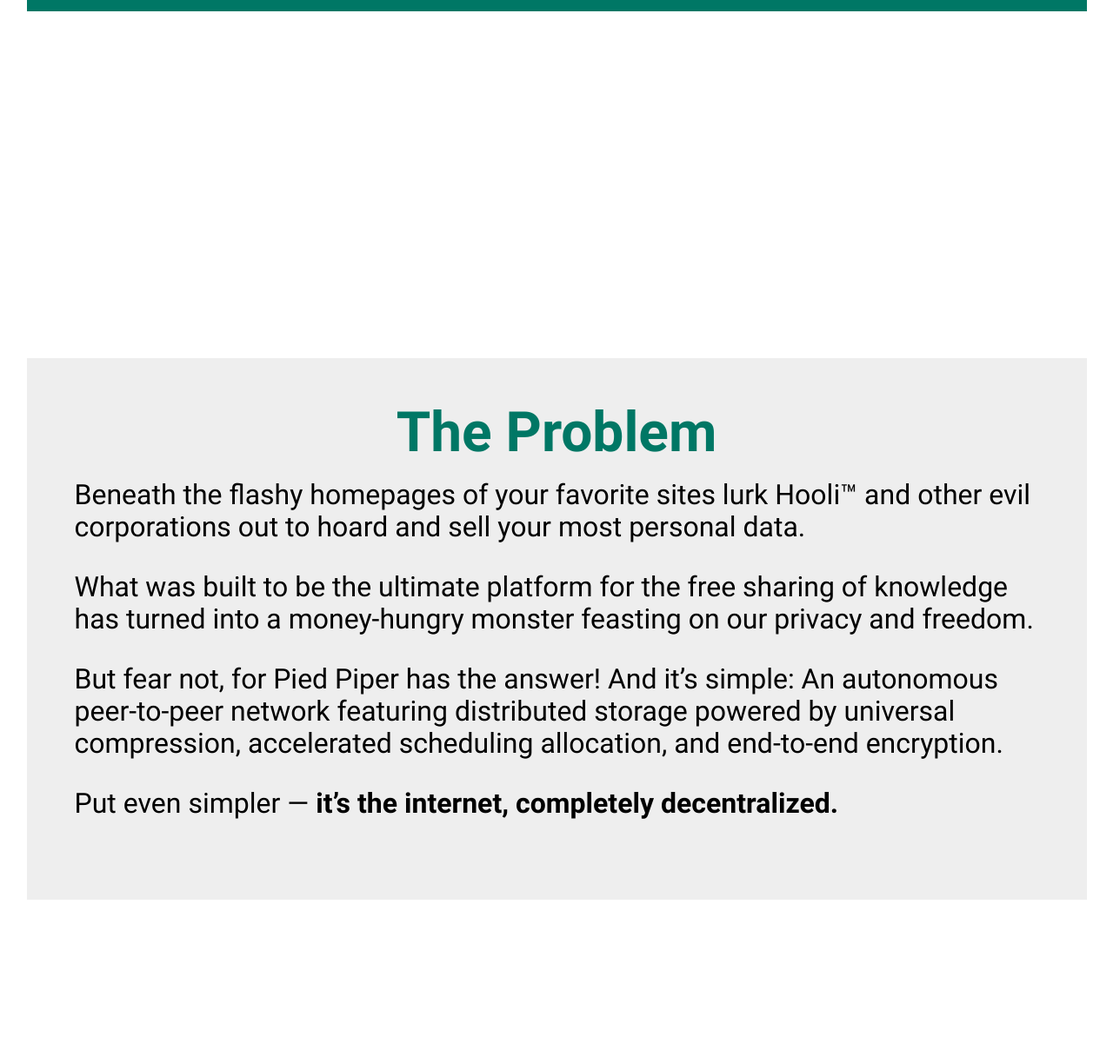
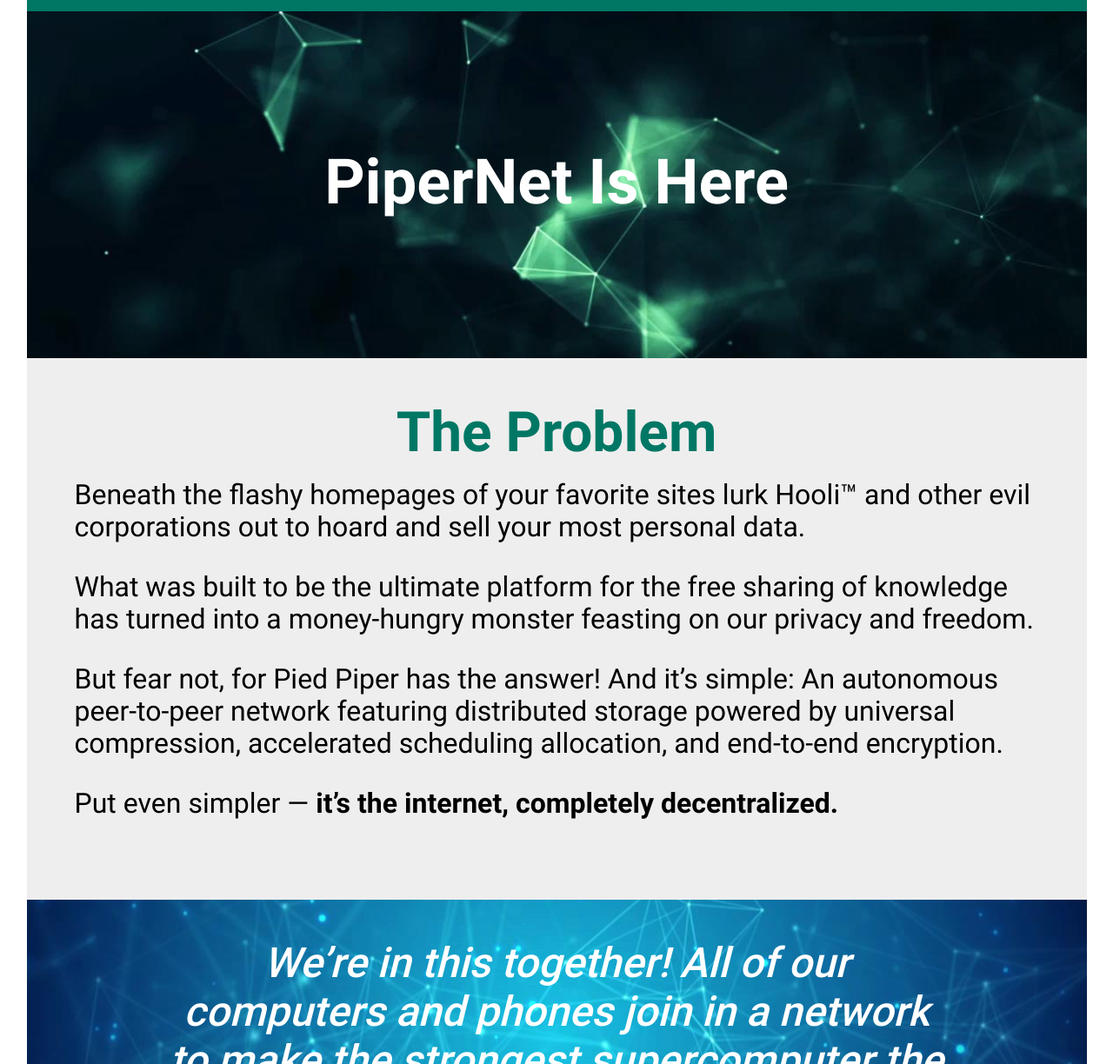
Before and after one commit to fuzioN95/websitetest, a plain HTML site: page index.html in a window 1280 px wide. Shown: the part 76-1300 px from the top of the page at 87% size. Drawn offline with Linux system fonts and the light colour scheme.

Commit message:
Update styles.css

```diff
--- a/styles.css
+++ b/styles.css
@@ -119,7 +119,7 @@ img {
 
 /* intro styles start*/
 .intro {
-  background: url(/images/image.png) no-repeat center;
+  background: url(image.png) no-repeat center;
   background-size: auto;
   max-width: 1219px;
   margin: 0 auto;
@@ -167,7 +167,7 @@ img {
 .super {
   margin: 0 auto;
   max-width: 1219px;
-  background: url(/images/image-1.png) no-repeat center;
+  background: url(image-1.png) no-repeat center;
   background-size: cover;
 }
 .supercomputertext {
```
